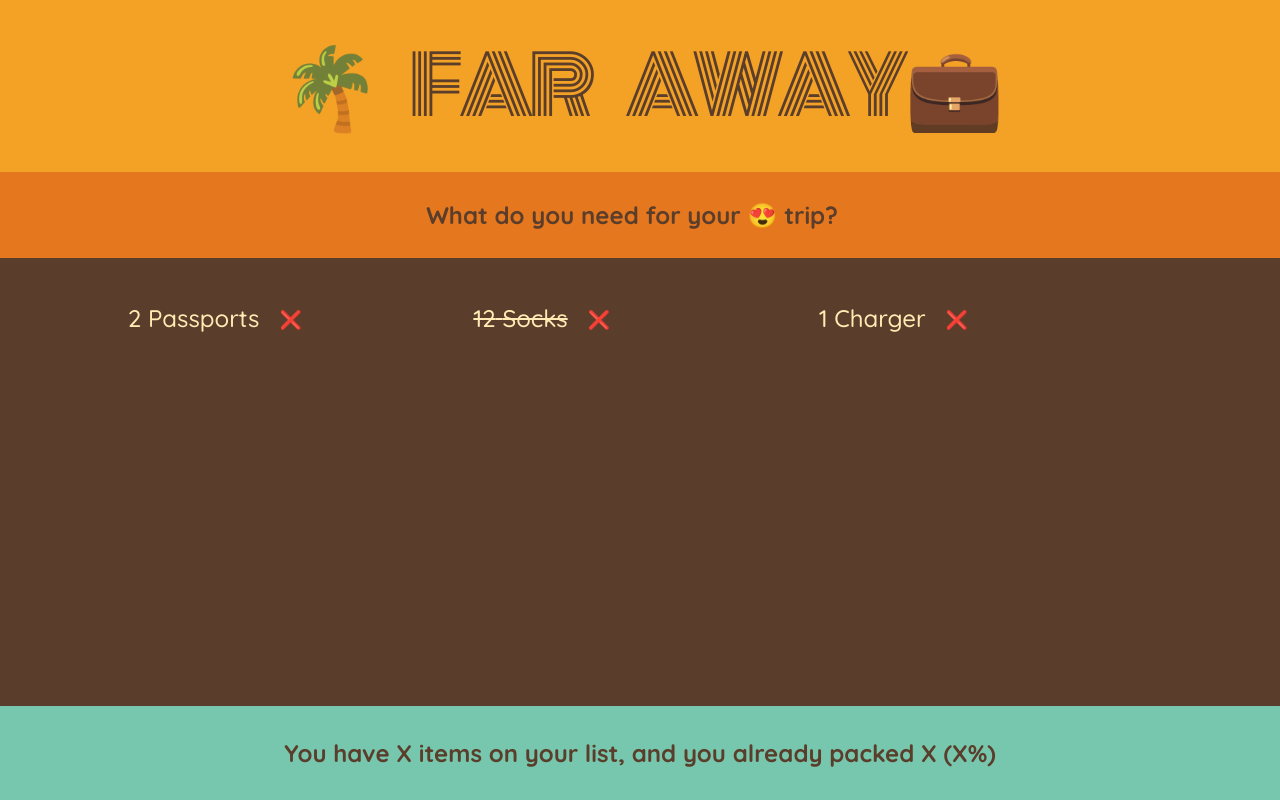
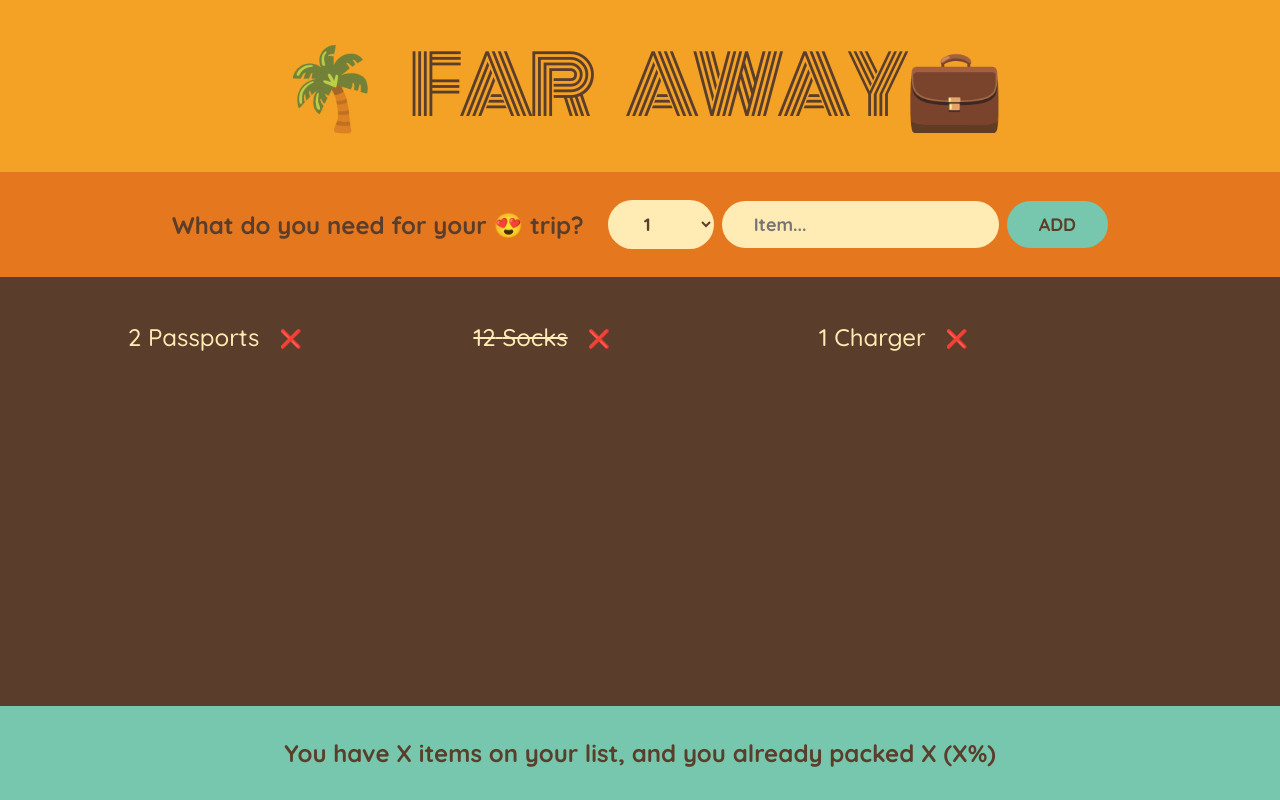
Before and after one commit to RoviK31/Travel_List, a React (Create React App) app: page / in a window 1280 px wide. Built offline with nearby package versions, Linux system fonts and the light colour scheme.

Commit message:
Building a form and hanlding submission

```diff
--- a/src/App.js
+++ b/src/App.js
@@ -20,18 +20,31 @@
 }
 
 function Form() {
+
+  function handleSubmit(e){
+    e.preventDefault()
+
+  }
+
   return (
-    <div className="add-form">
+    <form className="add-form" onSubmit={handleSubmit}>
       <h3> What do you need for your 😍 trip?</h3>
-    </div>
+      <select>
+        {Array.from({length: 20},(_,i)=> i+1).map((num)=>(
+          <option value={num} key={num}>{num}</option>
+        ))}
+      </select>
+      <input type="text" placeholder="Item..." />
+      <button>Add</button>
+    </form>
   );
 }
 function PackingList() {
   return (
     <div className="list">
       <ul>
-        {initialItems.map((item) => (
-          <Item item={item} />
+        {initialItems.map((item,i) => (
+          <Item item={item} key={i}/>
         ))}
       </ul>
     </div>
@@ -41,8 +54,7 @@
 function Item({ item }) {
   return (
     <li>
-
-      <span style={item.packed ? {textDecoration: 'line-through'} : {} }>
+      <span style={item.packed ? { textDecoration: "line-through" } : {}}>
         {item.quantity} {item.description}
       </span>
       <button>❌</button>
```
